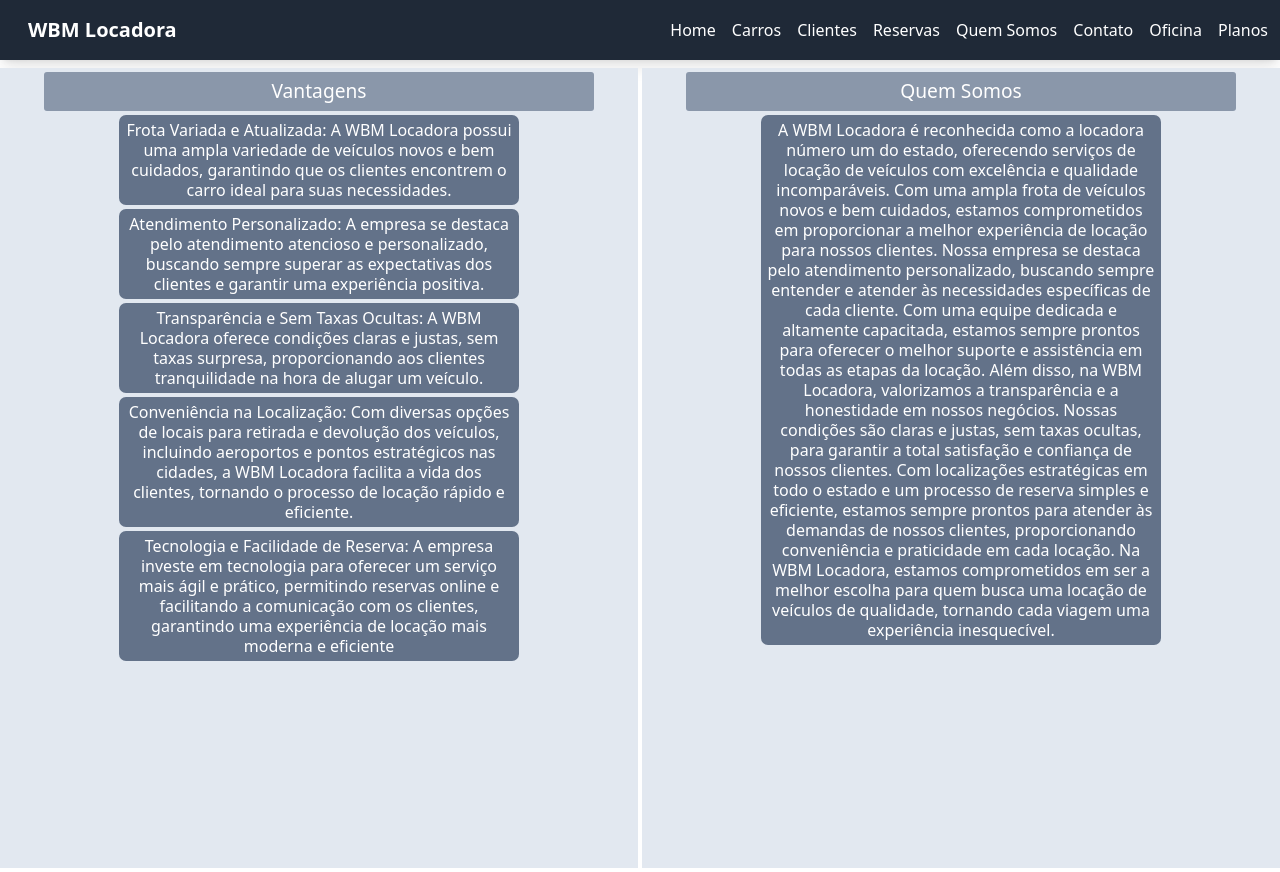
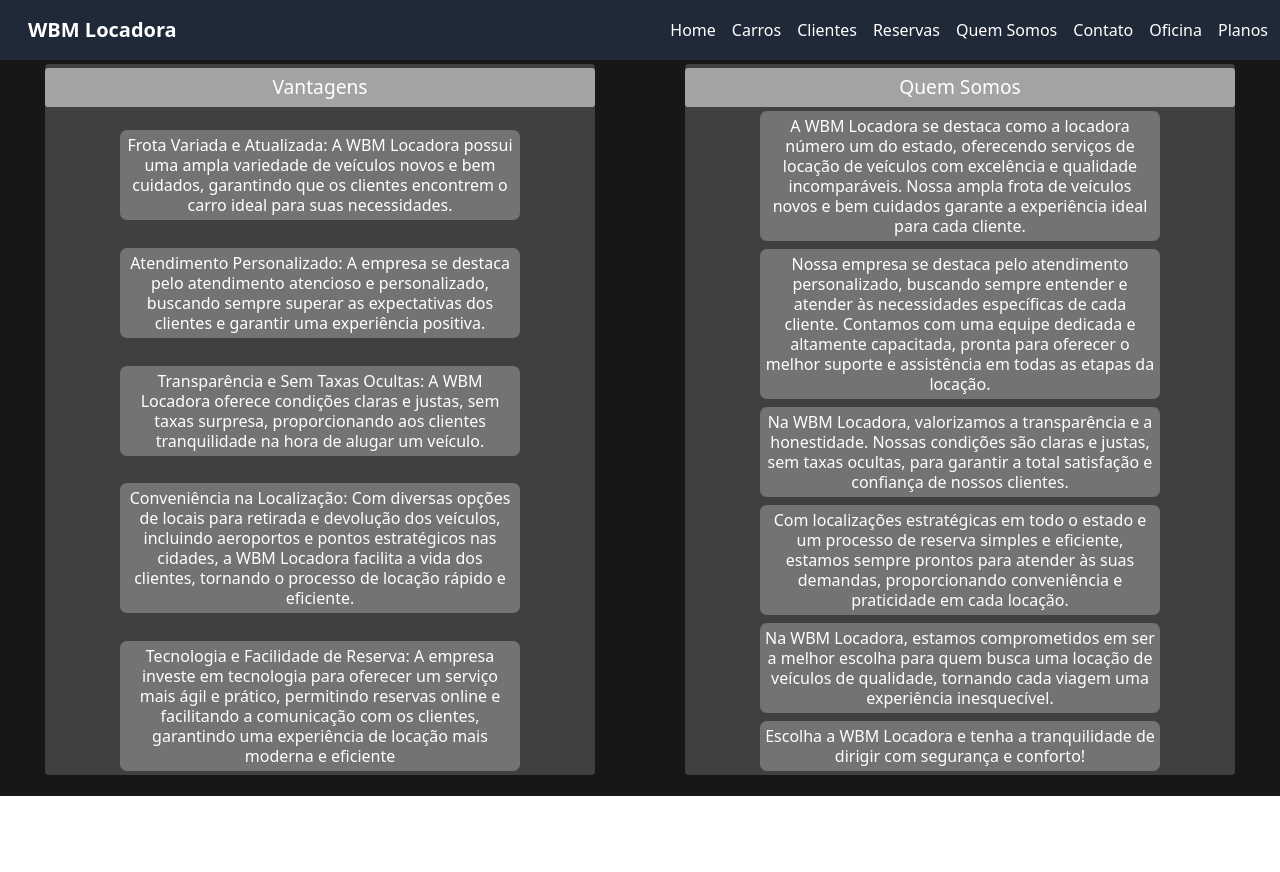
Before and after one commit to waltherpires/frontend-ambientes, a React (Create React App) app: page /quemsomos in a window 1280 px wide. After the commit the page ends 800 px from the top, so only its background shows below. Built offline with nearby package versions, Linux system fonts and the light colour scheme.

Commit message:
mudei quemsomos para flex

```diff
--- a/src/components/Quadro/index.js
+++ b/src/components/Quadro/index.js
@@ -2,7 +2,7 @@
 
 const Quadro = styled.div`
   max-width: 400px;
-  background-color: #637289;
+  background-color: #737373;
   color: #ffffff;
   border-radius: 7px;
   padding: 5px;
--- a/src/components/Titulo/index.js
+++ b/src/components/Titulo/index.js
@@ -2,7 +2,7 @@
 
 const Titulo = styled.div`
   max-width: 550px;
-  background-color: #8a97aa;
+  background-color: #a3a3a3;
   color: #ffffff;
   border-radius: 3px;
   padding: 5px;
--- a/src/pages/Home/index.js
+++ b/src/pages/Home/index.js
@@ -4,7 +4,7 @@
 
 export default function Home() {
   return (
-    <main className="bg-gray-900 text-white p-6">
+    <main className="bg-neutral-900 text-white p-6">
       <div className="container mx-auto">
         <div className="flex flex-wrap">
           {/* Coluna Esquerda */}
--- a/src/pages/QuemSomos/index.js
+++ b/src/pages/QuemSomos/index.js
@@ -4,9 +4,10 @@
 
 export default function QuemSomos() {
   return (
-    <div className="container mt-2 columns-2 gap-1 mx-auto">
+    <main className="bg-neutral-900">
+      <div className="container pt-1 flex flex-row justify-between items-stretch mx-auto">
         {/* Seção de Vantagens */}
-      <div className="mx-auto text-center pt-1 bg-slate-200 h-screen">
+        <div className="flex flex-col justify-between break-after-column mx-auto text-center pt-1 bg-neutral-700 min-w-[550px] min-h-full rounded">
           <Titulo className="w-full mx-auto">Vantagens</Titulo>
 
           <Quadro className="my-1 mx-auto">
@@ -27,9 +28,9 @@
 
           <Quadro className="my-1 mx-auto">
             <p>
-            Transparência e Sem Taxas Ocultas: A WBM Locadora oferece condições
-            claras e justas, sem taxas surpresa, proporcionando aos clientes
-            tranquilidade na hora de alugar um veículo.
+              Transparência e Sem Taxas Ocultas: A WBM Locadora oferece
+              condições claras e justas, sem taxas surpresa, proporcionando aos
+              clientes tranquilidade na hora de alugar um veículo.
             </p>
           </Quadro>
 
@@ -44,40 +45,65 @@
 
           <Quadro className="my-1 mx-auto">
             <p>
-            Tecnologia e Facilidade de Reserva: A empresa investe em tecnologia
-            para oferecer um serviço mais ágil e prático, permitindo reservas
-            online e facilitando a comunicação com os clientes, garantindo uma
-            experiência de locação mais moderna e eficiente
+              Tecnologia e Facilidade de Reserva: A empresa investe em
+              tecnologia para oferecer um serviço mais ágil e prático,
+              permitindo reservas online e facilitando a comunicação com os
+              clientes, garantindo uma experiência de locação mais moderna e
+              eficiente
             </p>
           </Quadro>
         </div>
 
         {/* Seção de Quem Somos */}
-      <div className="mx-auto text-center mt-2 pt-1 bg-slate-200 h-screen">
+        <div className="flex flex-col justify-between mx-auto text-center pt-1 min-w-[550px] bg-neutral-700 min-h-full rounded">
           <Titulo className="w-full mx-auto">Quem Somos</Titulo>
           <Quadro className="my-1 mx-auto">
             <p>
-            A WBM Locadora é reconhecida como a locadora número um do estado,
+              A WBM Locadora se destaca como a locadora número um do estado,
               oferecendo serviços de locação de veículos com excelência e
-            qualidade incomparáveis. Com uma ampla frota de veículos novos e bem
-            cuidados, estamos comprometidos em proporcionar a melhor experiência
-            de locação para nossos clientes. Nossa empresa se destaca pelo
-            atendimento personalizado, buscando sempre entender e atender às
-            necessidades específicas de cada cliente. Com uma equipe dedicada e
-            altamente capacitada, estamos sempre prontos para oferecer o melhor
-            suporte e assistência em todas as etapas da locação. Além disso, na
-            WBM Locadora, valorizamos a transparência e a honestidade em nossos
-            negócios. Nossas condições são claras e justas, sem taxas ocultas,
-            para garantir a total satisfação e confiança de nossos clientes. Com
-            localizações estratégicas em todo o estado e um processo de reserva
-            simples e eficiente, estamos sempre prontos para atender às demandas
-            de nossos clientes, proporcionando conveniência e praticidade em
-            cada locação. Na WBM Locadora, estamos comprometidos em ser a melhor
-            escolha para quem busca uma locação de veículos de qualidade,
-            tornando cada viagem uma experiência inesquecível.
+              qualidade incomparáveis. Nossa ampla frota de veículos novos e bem
+              cuidados garante a experiência ideal para cada cliente.
+            </p>
+          </Quadro>
+          <Quadro className="my-1 mx-auto">
+            <p>
+              Nossa empresa se destaca pelo atendimento personalizado, buscando
+              sempre entender e atender às necessidades específicas de cada
+              cliente. Contamos com uma equipe dedicada e altamente capacitada,
+              pronta para oferecer o melhor suporte e assistência em todas as
+              etapas da locação.
+            </p>
+          </Quadro>
+          <Quadro className="my-1 mx-auto">
+            <p>
+              Na WBM Locadora, valorizamos a transparência e a honestidade.
+              Nossas condições são claras e justas, sem taxas ocultas, para
+              garantir a total satisfação e confiança de nossos clientes.
+            </p>
+          </Quadro>
+          <Quadro className="my-1 mx-auto">
+            <p>
+              Com localizações estratégicas em todo o estado e um processo de
+              reserva simples e eficiente, estamos sempre prontos para atender
+              às suas demandas, proporcionando conveniência e praticidade em
+              cada locação.
+            </p>
+          </Quadro>
+          <Quadro className="my-1 mx-auto">
+            <p>
+              Na WBM Locadora, estamos comprometidos em ser a melhor escolha
+              para quem busca uma locação de veículos de qualidade, tornando
+              cada viagem uma experiência inesquecível.
+            </p>
+          </Quadro>
+          <Quadro className="my-1 mx-auto">
+            <p>
+              Escolha a WBM Locadora e tenha a tranquilidade de dirigir com
+              segurança e conforto!
             </p>
           </Quadro>
         </div>
       </div>
+    </main>
   );
 }
```
Lines whose indentation alone changed are shown as unchanged.
